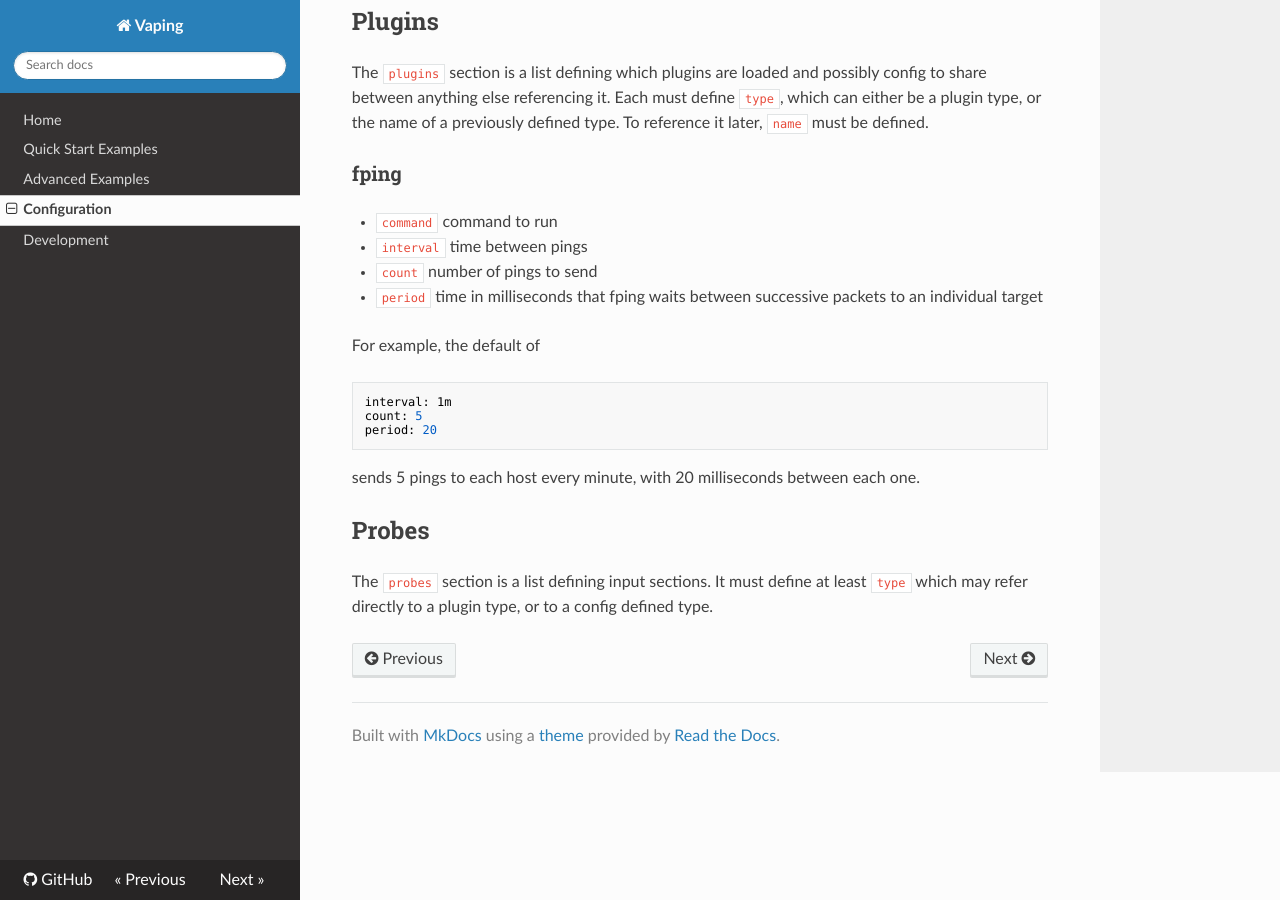
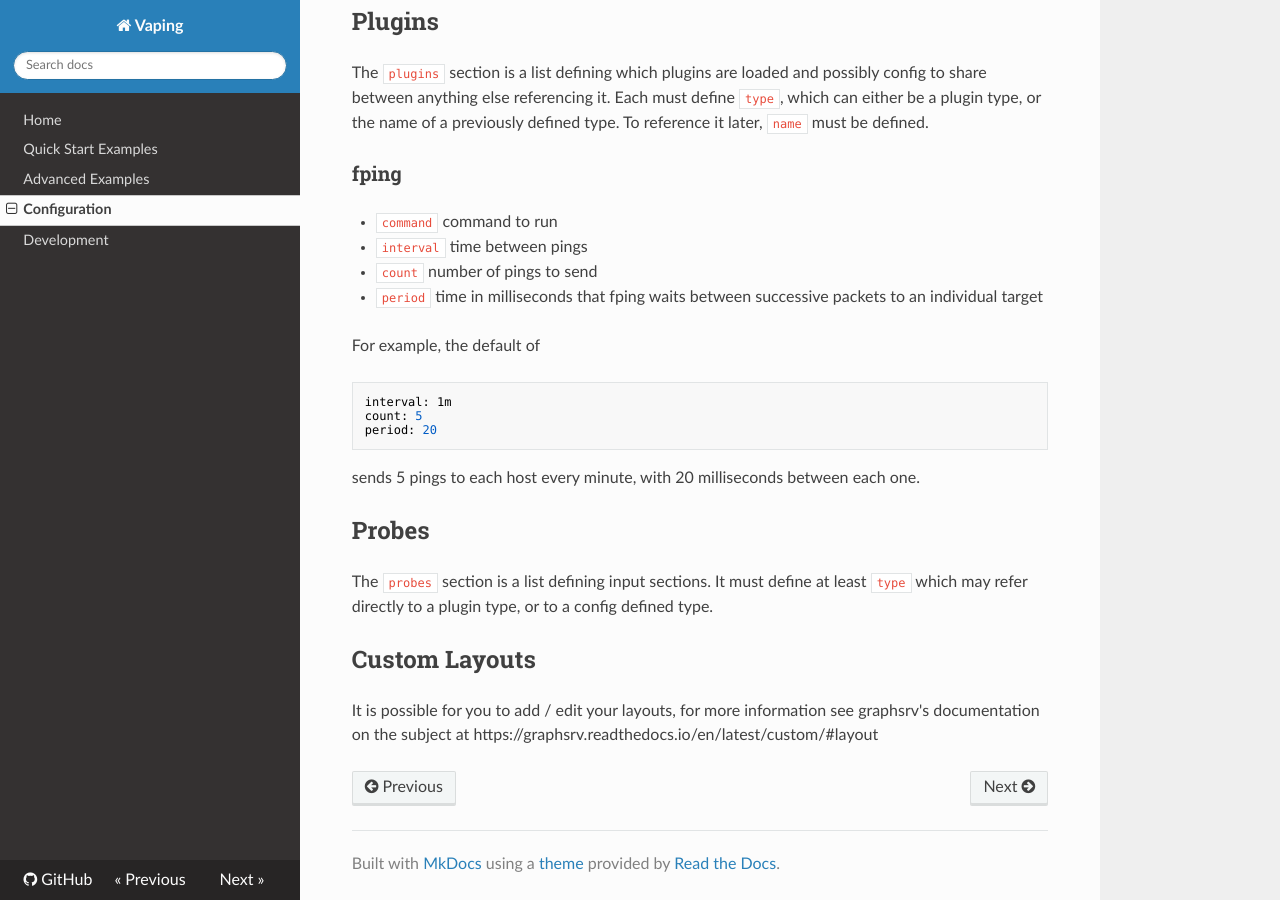
Before and after one commit to 20c/vaping, an MkDocs documentation site: the page built from docs/config.md, in a window 1280 px wide and 900 px high, scrolled down 605 px. Built offline with MkDocs 1.6.1, drawn with Linux system fonts in a browser that asks for light colours; nearby versions of some CDN libraries; old or Windows-style settings are respelled for this version of MkDocs.

Commit message:
fix #19: reference graphsrv layout docs

```diff
--- a/docs/config.md
+++ b/docs/config.md
@@ -48,3 +48,7 @@ sends 5 pings to each host every minute, with 20 milliseconds between each one.
 ## Probes
 
 The `probes` section is a list defining input sections. It must define at least `type` which may refer directly to a plugin type, or to a config defined type.
+
+## Custom Layouts
+
+It is possible for you to add / edit your layouts, for more information see graphsrv's documentation on the subject at https://graphsrv.readthedocs.io/en/latest/custom/#layout
```
